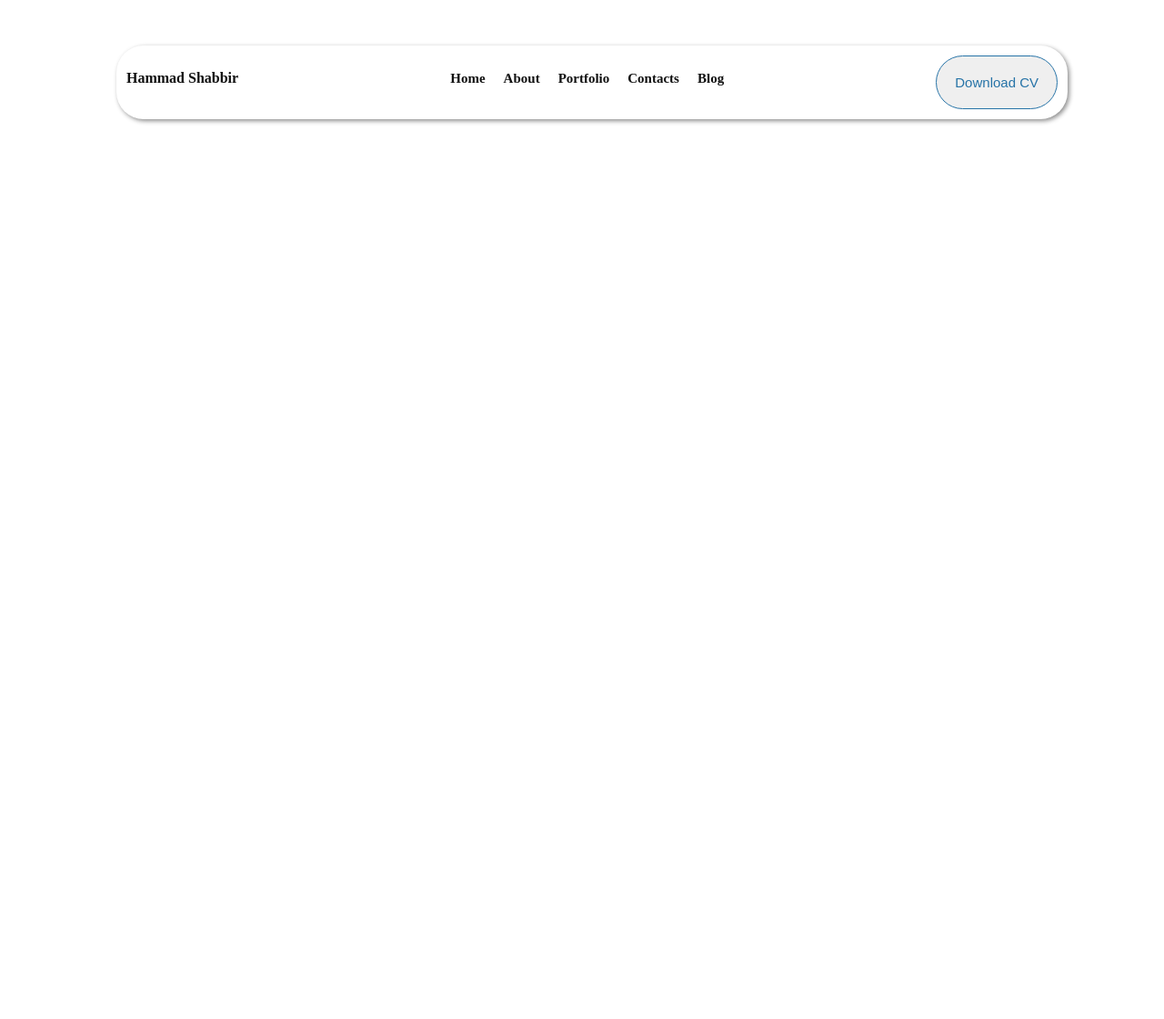
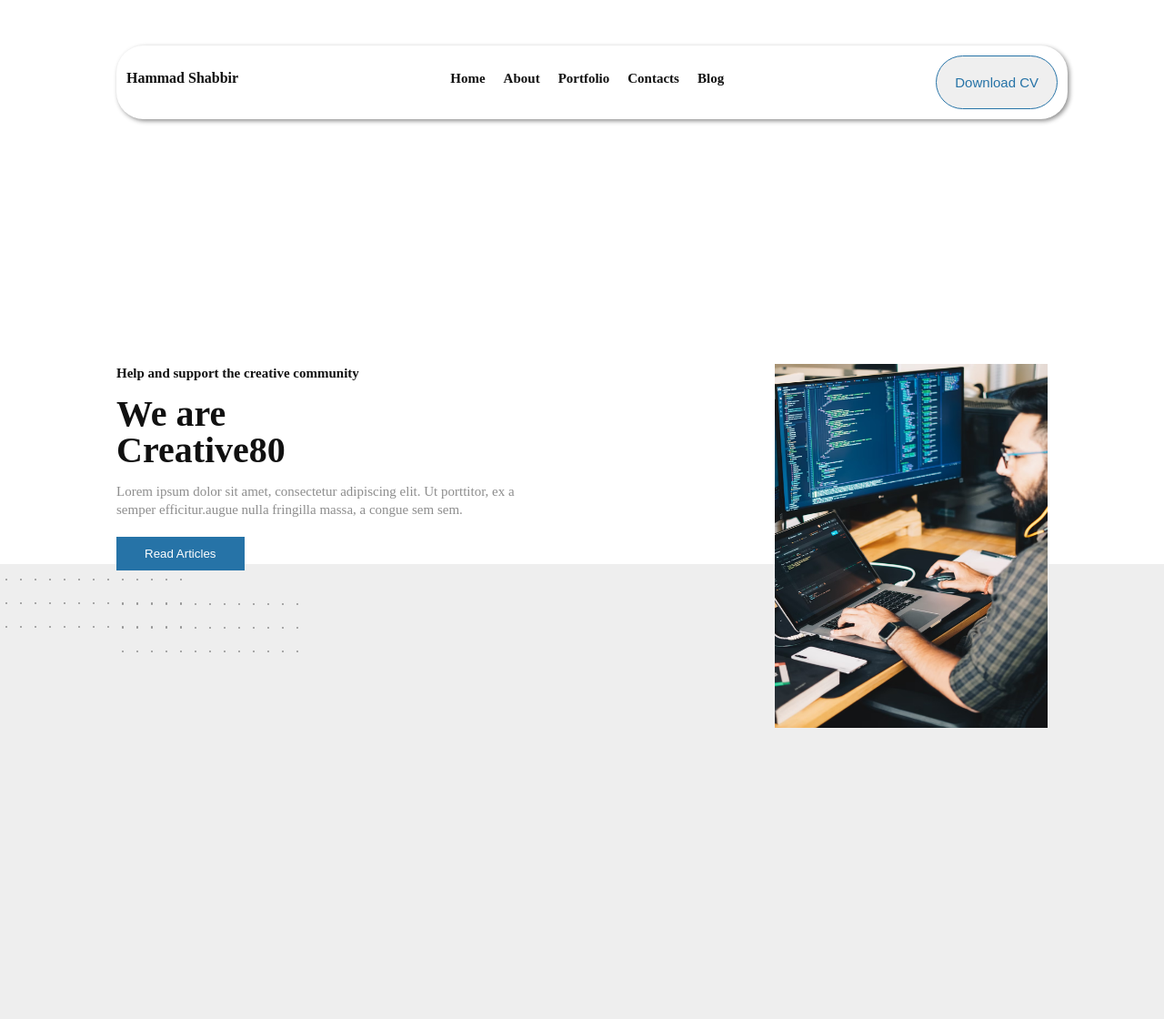
Before and after one commit to Hammad8444/portfolio, a plain HTML site: page blog.html in a window 1280 px wide. Shown: the whole page at 91% size. Before the commit the page ends 800 px from the top, so only its background shows below. Drawn offline with Linux system fonts and the light colour scheme.

Commit message:
blog is in progress

```diff
--- a/blog.html
+++ b/blog.html
@@ -34,5 +34,32 @@
         </aside>
     </header>
 
+    <main>
+        <section class="whitebg">
+            <div class="positionset">
+                <p class="upline">Help and support the creative community</p>
+                <h1>We are <br> Creative80</h1>
+                <p class="lpsm">Lorem ipsum dolor sit amet, consectetur adipiscing elit. Ut porttitor, ex a semper efficitur.augue nulla fringilla massa, a congue sem sem.</p>
+
+                <button>Read Articles</button>
+                <div class="dots">
+                <p>.   &nbsp  .  &nbsp   .  &nbsp   .  &nbsp   .  &nbsp   .  &nbsp   .  &nbsp   .  &nbsp   .   &nbsp  .   &nbsp  .  &nbsp   .   &nbsp  .</p>
+                <p>.   &nbsp  .  &nbsp   .  &nbsp   .  &nbsp   .  &nbsp   .  &nbsp   .  &nbsp   .  &nbsp   .   &nbsp  .   &nbsp  .  &nbsp   .   &nbsp  .</p>
+                <p>.   &nbsp  .  &nbsp   .  &nbsp   .  &nbsp   .  &nbsp   .  &nbsp   .  &nbsp   .  &nbsp   .   &nbsp  .   &nbsp  .  &nbsp   .   &nbsp  .</p>
+
+                </div>
+            </div>
+
+        </section>
+        <img class="img-fr" src="img/frnt.avif" alt="">
+        <section class="greybg">
+            <div class="dots">
+                <p>.   &nbsp  .  &nbsp   .  &nbsp   .  &nbsp   .  &nbsp   .  &nbsp   .  &nbsp   .  &nbsp   .   &nbsp  .   &nbsp  .  &nbsp   .   &nbsp  .</p>
+                <p>.   &nbsp  .  &nbsp   .  &nbsp   .  &nbsp   .  &nbsp   .  &nbsp   .  &nbsp   .  &nbsp   .   &nbsp  .   &nbsp  .  &nbsp   .   &nbsp  .</p>
+                <p>.   &nbsp  .  &nbsp   .  &nbsp   .  &nbsp   .  &nbsp   .  &nbsp   .  &nbsp   .  &nbsp   .   &nbsp  .   &nbsp  .  &nbsp   .   &nbsp  .</p>
+
+            </div>
+        </section>
+    </main>
 </body>
 </html>
--- a/blogstyle.css
+++ b/blogstyle.css
@@ -10,6 +10,7 @@ nav {
     background-color: #fff;
     padding: 10px;
     box-shadow: 2px 2px 5px #8d8d8d;
+    z-index: 1;
 }
 .menu-three {
     display: none;
@@ -49,3 +50,74 @@ nav button {
 .menu-nav {
     display: none;
 }
+
+
+
+.whitebg {
+    background-color: #fff;
+    width: 100%;
+    height: 600px;
+}
+
+.positionset {
+    position: absolute;
+    width: 50%;
+    top: 50%;
+    left: 10%;
+}
+
+.positionset .upline {
+    font-size: 15px;
+    font-weight: 600;
+    color: #111;
+    line-height: 20px;
+}
+.positionset h1 {
+    font-size: 40px;
+    font-weight: 900;
+    color: #111;
+    margin-top: 15px;
+}
+
+.positionset .lpsm {
+    font-size: 15px;
+    font-weight: 100;
+    color: #8d8d8d;
+    line-height: 20px;
+    margin-top: 15px;
+    width: 75%;
+}
+
+.positionset button {
+    padding: 10px 30px;
+    background-color: #2673a7;
+    border: 1px solid #2673a7;
+    color: #fff;
+    margin-top: 20px;
+}
+.greybg {
+    width: 100%;
+    height: 500px;
+    background-color: #eee;
+}
+.dots {
+    margin-top: 20px;
+}
+
+.dots p {
+    color:#8d8d8d;
+    padding: 5px;
+}
+
+.img-fr {
+    width: 300px;
+    height: 400px;
+    position: absolute;
+    right: 10%;
+    top: 50%;
+}
+
+
+.greybg .dots {
+
+}
```
Also changed, not shown: img/frnt.avif (added), img/images.jpg (added).
